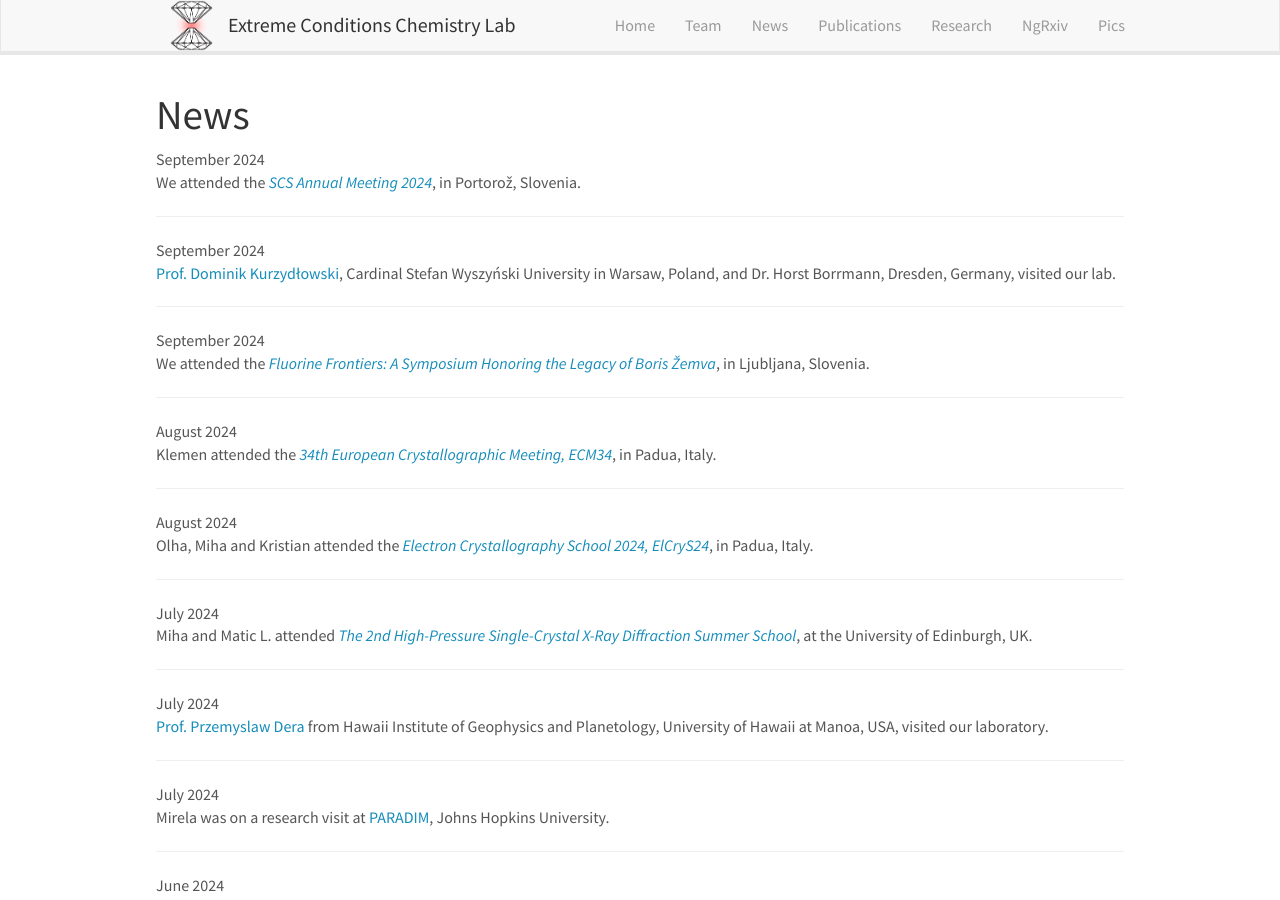
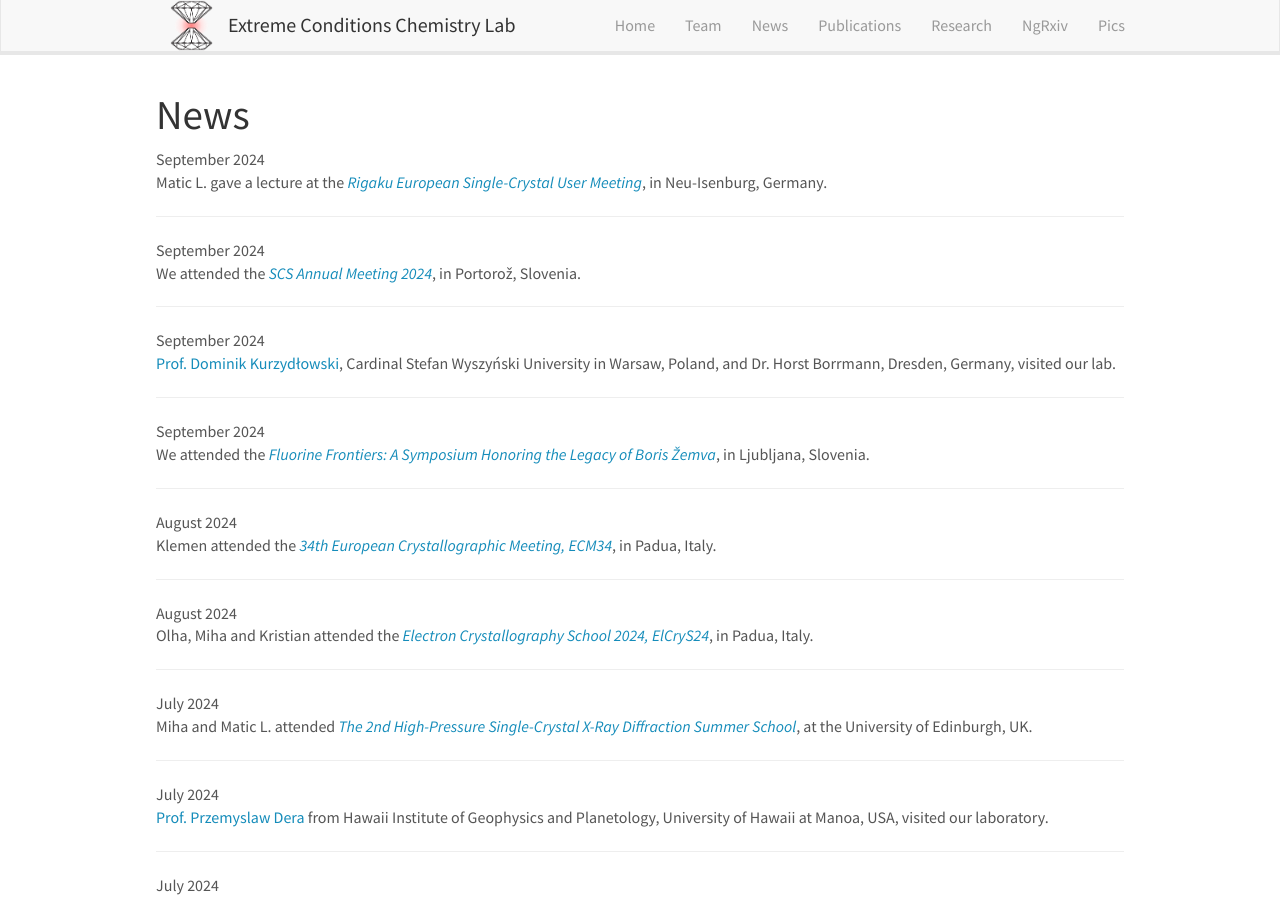
Before and after one commit to eccl-jsi/eccl-jsi.github.io, a Jekyll site: the page built from _pages/allnews.md, in a window 1280 px wide and 900 px high. Built offline with Jekyll 4.4.1, drawn with Linux system fonts in a browser that asks for light colours; nearby versions of some CDN libraries.

Commit message:
Update news.yml

```diff
--- a/_data/news.yml
+++ b/_data/news.yml
@@ -1,3 +1,6 @@
+- date: September 2024
+  headline: "Matic L. gave a lecture at the <a href='https://events.rigaku.com/scx-users-meeting-2024'><i>Rigaku European Single-Crystal User Meeting</i></a>, in Neu-Isenburg, Germany."
+
 - date: September 2024
   headline: "We attended the <a href='https://skd2024.chem-soc.si/en/'><i>SCS Annual Meeting 2024</i></a>, in Portorož, Slovenia."
 
```
